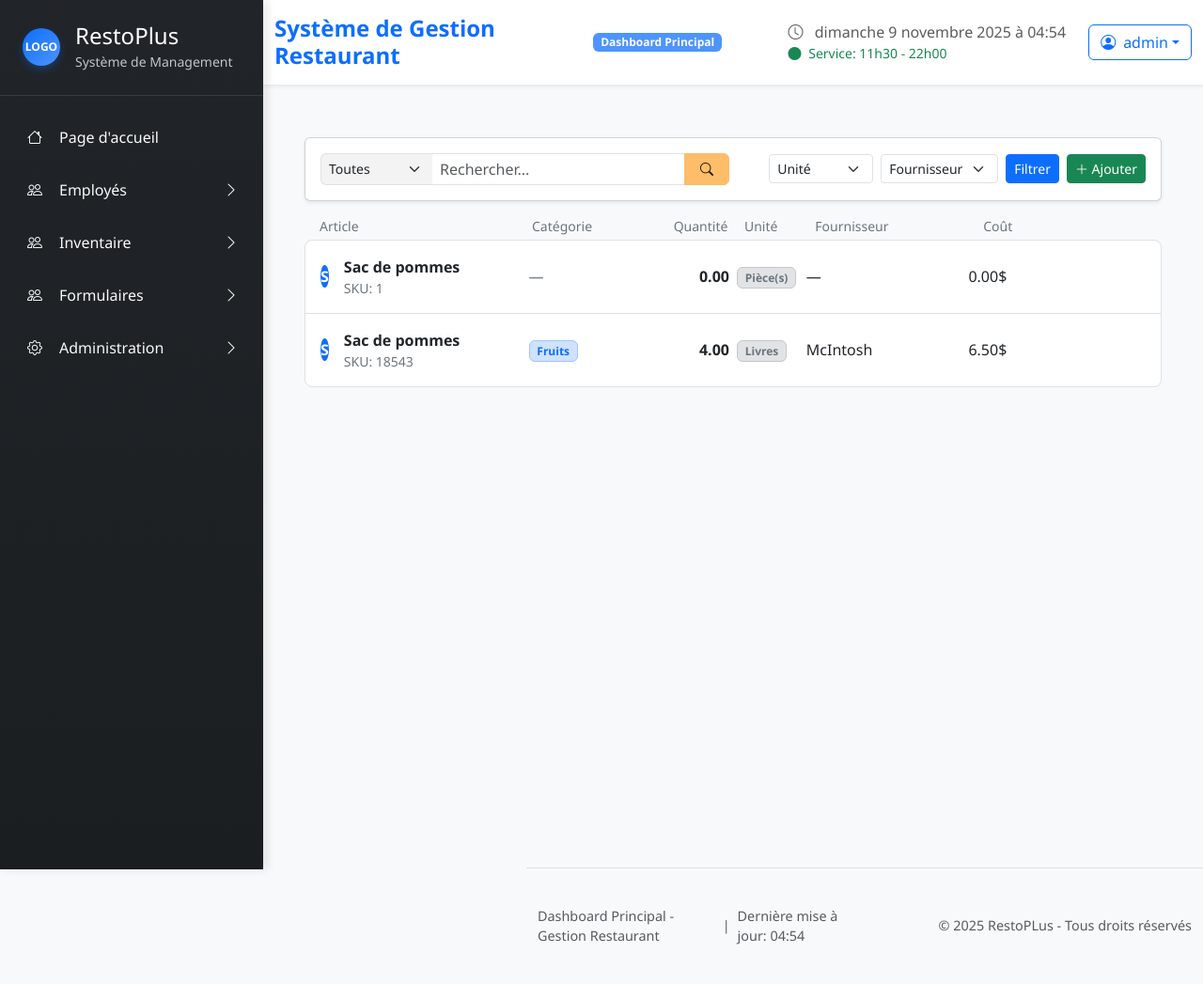
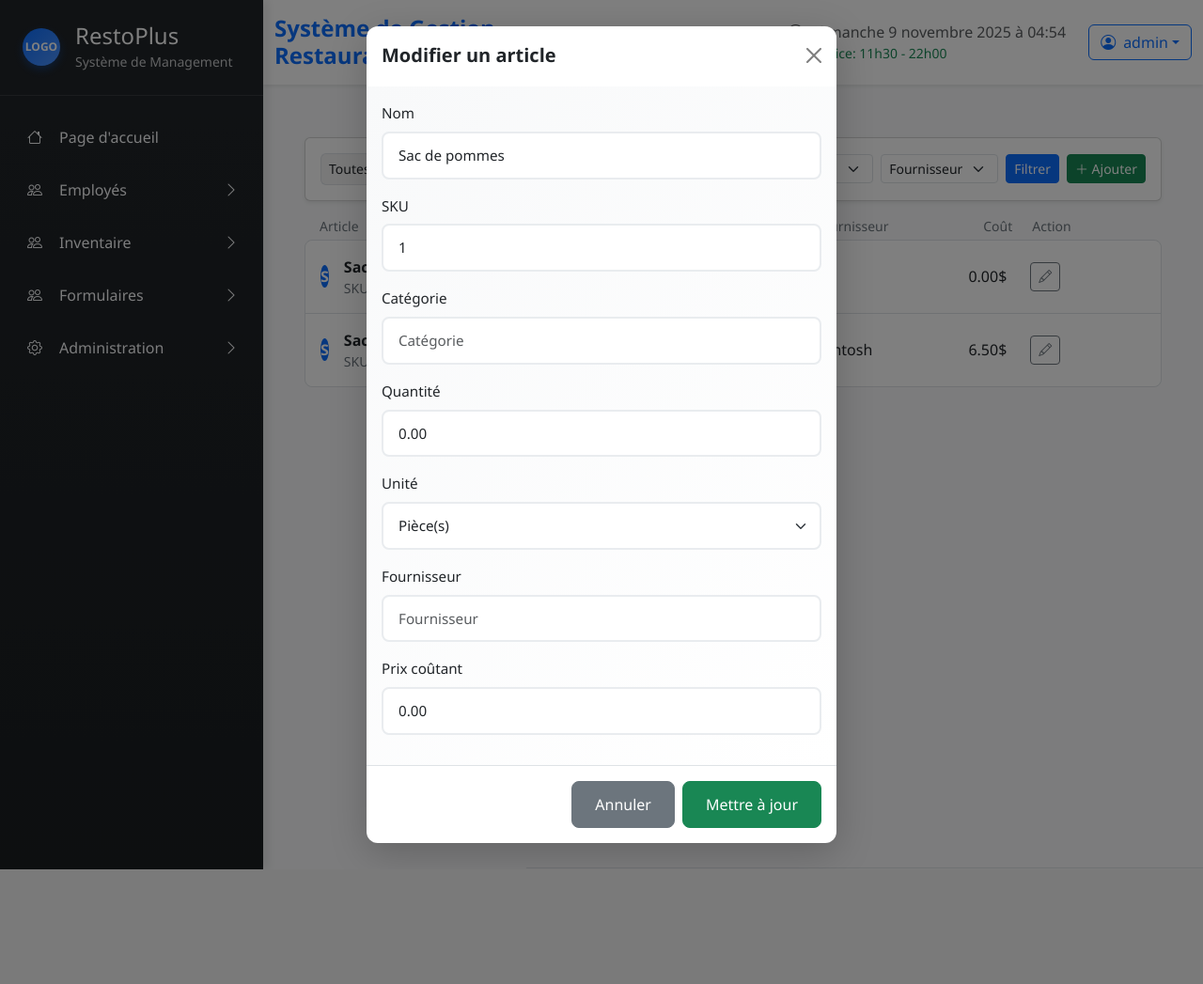
Before and after one commit to DylanNomaou/Approfondissement-Web, a Django app: page /inventory/?sku=1 in a window 1280 px wide. Shown: the whole page at 94% size. After the commit the page ends 925 px from the top, so only its background shows below. Run offline with Django 5.2, Linux system fonts and the light colour scheme; a user stored in the database is signed in; data comes from the database, SQL or seed files in the repository.

Commit message:
Bouton permettant de modifier les objets!

```diff
--- a/ApprofondissementWeb/restoplus/templates/restoplus/inventory_management.html
+++ b/ApprofondissementWeb/restoplus/templates/restoplus/inventory_management.html
@@ -55,6 +55,7 @@
             <div class="col-md-1">Unité</div>
             <div class="col-md-2">Fournisseur</div>
             <div class="col-md-1 text-end pe-1">Coût</div>
+            <div class="col-md-1 text-center">Action</div>
         </div>
     </div>
 
@@ -88,6 +89,17 @@
                 </div>
                 <div class="col-md-2 text-truncate">{{ item.supplier|default:'—' }}</div>
                 <div class="col-md-1 text-end text-nowrap">{{ item.cost_price }}$</div>
+                <div class="col-md-1 text-center">
+                    {% if item.sku %}
+                    <a class="btn btn-sm btn-outline-secondary"
+                       href="?{% if querystring %}{{ querystring }}&{% endif %}sku={{ item.sku }}"
+                       title="Modifier">
+                        <i class="bi bi-pencil"></i>
+                    </a>
+                    {% else %}
+                    <span class="text-muted" title="SKU manquant">—</span>
+                    {% endif %}
+                </div>
             </div>
         </div>
         {% empty %}
@@ -122,9 +134,9 @@
         <div class="modal-content">
             <form method="post">
                 {% csrf_token %}
-                <input type="hidden" name="create_inventory" value="1">
+                <!-- Pas besoin de champ caché spécial: distinction création/modif par existence d'un objet avec ce SKU -->
                 <div class="modal-header">
-                    <h5 class="modal-title" id="addInventoryModalLabel">Ajouter un article</h5>
+                    <h5 class="modal-title" id="addInventoryModalLabel">{% if sku_param %}Modifier un article{% else %}Ajouter un article{% endif %}</h5>
                     <button type="button" class="btn-close" data-bs-dismiss="modal" aria-label="Fermer"></button>
                 </div>
                 <div class="modal-body">
@@ -147,7 +159,7 @@
                 </div>
                 <div class="modal-footer">
                     <button type="button" class="btn btn-secondary" data-bs-dismiss="modal">Annuler</button>
-                    <button type="submit" class="btn btn-success">Enregistrer</button>
+                    <button type="submit" class="btn btn-success">{% if sku_param %}Mettre à jour{% else %}Enregistrer{% endif %}</button>
                 </div>
             </form>
         </div>
@@ -157,9 +169,8 @@
 {% endblock %}
 {% block extra_js %}
 <script src="{% static 'restoplus/js/inventory_autosubmit.js' %}"></script>
-{% if creation_form.errors %}
+{% if creation_form.errors or sku_param %}
 <script>
-// Réouvrir le modal si erreurs de validation
 document.addEventListener('DOMContentLoaded', function(){
     var modal = new bootstrap.Modal(document.getElementById('addInventoryModal'));
     modal.show();
--- a/ApprofondissementWeb/restoplus/views.py
+++ b/ApprofondissementWeb/restoplus/views.py
@@ -319,24 +319,59 @@
         fields = ["name", "sku", "category", "quantity", "unit", "supplier", "cost_price"]
         widgets = {
             "name": forms.TextInput(attrs={"class": "form-control", "placeholder": "Nom de l'article"}),
-            "sku": forms.TextInput(attrs={"class": "form-control", "placeholder": "SKU (optionnel)"}),
+            "sku": forms.TextInput(attrs={"class": "form-control", "placeholder": "SKU"}),
             "category": forms.TextInput(attrs={"class": "form-control", "placeholder": "Catégorie"}),
             "quantity": forms.NumberInput(attrs={"class": "form-control", "step": "0.01", "min": "0"}),
             "unit": forms.Select(attrs={"class": "form-select"}),
             "supplier": forms.TextInput(attrs={"class": "form-control", "placeholder": "Fournisseur"}),
             "cost_price": forms.NumberInput(attrs={"class": "form-control", "step": "0.01", "min": "0"}),
         }
+    def __init__(self, *args, **kwargs):
+        super().__init__(*args, **kwargs)
+        # SKU obligatoire au niveau formulaire pour se fier à lui comme identifiant
+        self.fields['sku'].required = True
 
 @login_required
 def inventory_management(request):
-    create_form = InventoryCreateForm(request.POST or None)
-    if request.method == "POST" and "create_inventory" in request.POST:
-        if create_form.is_valid():
-            new_item = create_form.save()
-            messages.success(request, f"Article '{new_item.name}' ajouté avec succès.")
-            return redirect("inventory_management")
+    # Paramètre GET pour édition simple: ?sku=ABC123
+    sku_param = (request.GET.get('sku') or '').strip()
+
+    if request.method == 'POST':
+        # On tente de récupérer l'instance par le SKU fourni dans le formulaire
+        posted_sku = (request.POST.get('sku') or '').strip()
+        instance = None
+        if posted_sku:
+            try:
+                instance = Inventory.objects.get(sku=posted_sku)
+            except Inventory.DoesNotExist:
+                instance = None
+        form = InventoryCreateForm(request.POST, instance=instance)
+        if form.is_valid():
+            obj = form.save()
+            if instance:
+                messages.success(request, f"Article '{obj.name}' mis à jour.")
+            else:
+                messages.success(request, f"Article '{obj.name}' créé.")
+            # Redirection sans paramètre sku (PRG)
+            params = request.GET.copy()
+            if 'sku' in params:
+                params.pop('sku')
+            qs = params.urlencode()
+            base_url = request.path
+            return redirect(f"{base_url}?{qs}" if qs else base_url)
+        else:
+            create_form = form  # garder erreurs
     else:
-        pass
+        # GET: si sku_param présent on pré-remplit le formulaire, sinon formulaire vide
+        if sku_param:
+            try:
+                instance = Inventory.objects.get(sku=sku_param)
+                create_form = InventoryCreateForm(instance=instance)
+            except Inventory.DoesNotExist:
+                # Pré-remplir juste le champ SKU si objet absent
+                create_form = InventoryCreateForm(initial={'sku': sku_param})
+        else:
+            create_form = InventoryCreateForm()
 
     category_choices = [("", "Toutes")] + [
         (cat, cat)
@@ -402,6 +437,7 @@
         "paginator": paginator,
         "querystring": querystring,
         "has_filters": has_filters,
+        "sku_param": sku_param,
     }
     return render(request, "restoplus/inventory_management.html", context)
 
```
